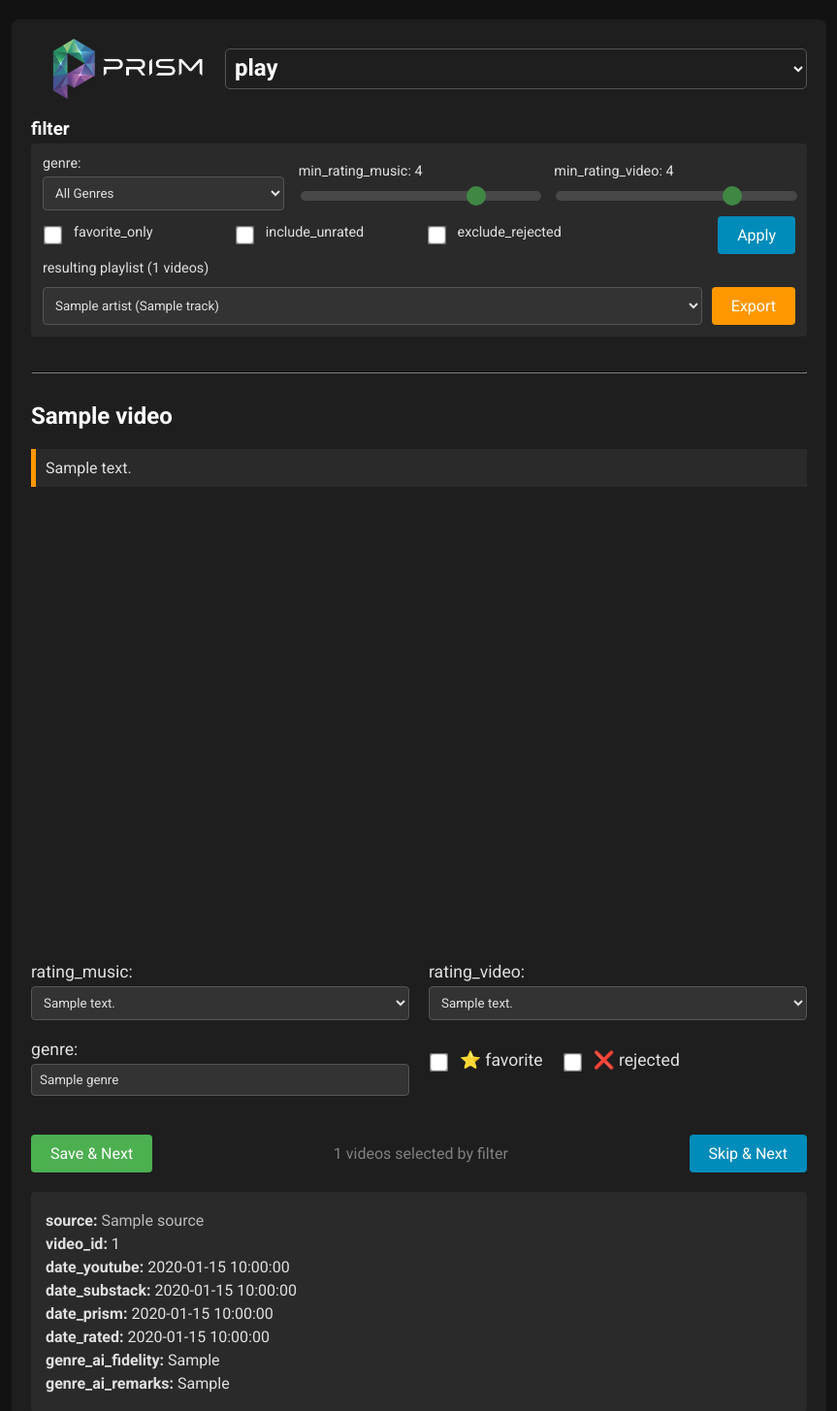
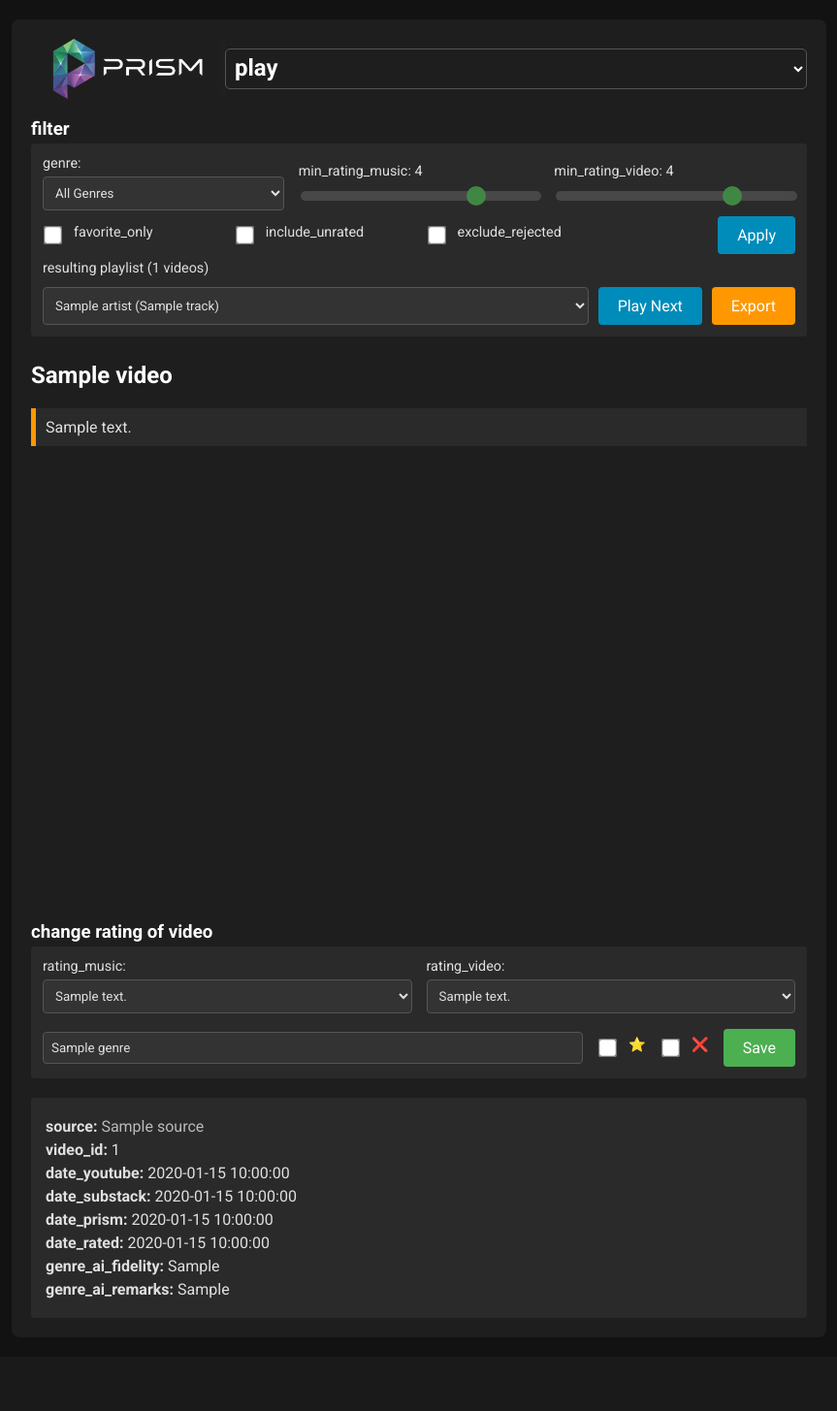
Before and after one commit to airflow2010/GOODMUSIC, a Flask app: template templates/play.html in a window 1280 px wide. Shown: the top 1455 px of the page at 97% size, without its empty margins (208-1071 px from the left). After the commit the page ends 1359 px from the top, so only its background shows below. Run offline with Flask 3, Linux system fonts and the light colour scheme; the template is opened without the code that fills it: most values are stand-ins (such as "Sample title", 1, 10 or a date in 2020); parts of the project's set-up code (start-up, migrations or seed data) failed here and were passed over.

Commit message:
layout changes and AJAX introduction for play mode

```diff
--- a/templates/play.html
+++ b/templates/play.html
@@ -15,6 +15,7 @@
         .filter-form .checkbox-group { margin-bottom: 0; }
         .filter-actions { display: flex; justify-content: flex-end; }
         #playing-form { display: flex; flex-direction: column; gap: 8px; }
+        #rating-form { display: block; }
         .section-title { margin: 0 0 4px; }
         .filter-form + .section-title { margin-top: 2px; }
     </style>
@@ -83,6 +84,7 @@
                             </option>
                         {% endfor %}
                     </select>
+                    <button type="submit" onclick="document.getElementById('selected_video_id').value='';" class="next-button" style="width: auto; white-space: nowrap;">Play Next</button>
                     <button type="button" onclick="toggleExport()" class="next-button" style="background-color: #ff9800; width: auto;">Export</button>
                 </div>
             </div>
@@ -93,8 +95,6 @@
             </div>
         </div>
     </form>
-
-    <hr style="border-color: #333; margin: 30px 0;">
 
     {% if video %}
         <h2>{{ video.title }}</h2>
@@ -109,7 +109,9 @@
             <div id="player"></div>
         </div>
 
-        <form action="{{ url_for('save_play_rating', video_id=video.video_id) }}" method="post">
+        <h3 class="section-title">{% if video.date_rated %}change rating of video{% else %}rate video{% endif %}</h3>
+        <form id="rating-form" action="{{ url_for('save_play_rating', video_id=video.video_id) }}" method="post">
+            <div class="filter-form">
             <!-- Hidden fields to preserve filters -->
             <input type="hidden" name="min_rating_music_hidden" value="{{ filters.min_rating_music }}">
             <input type="hidden" name="min_rating_video_hidden" value="{{ filters.min_rating_video }}">
@@ -119,6 +121,7 @@
             <input type="hidden" name="exclude_rejected_hidden" value="{{ 'true' if filters.exclude_rejected else 'false' }}">
 
             <!-- Ratings -->
+            <div class="filter-row" style="grid-template-columns: 1fr 1fr;">
                 <div>
                     <label for="rating_music">rating_music:</label>
                     <select id="rating_music" name="rating_music" required class="{% if not video.date_rated %}unrated{% endif %}">
@@ -135,35 +138,28 @@
                         {% endfor %}
                     </select>
                 </div>
+            </div>
 
-            <!-- Genre -->
-            <div>
-                <label for="genre">genre:</label>
-                <input type="text" id="genre" name="genre" value="{{ video.genre }}" list="genre_list" autocomplete="off">
+            <!-- Genre, Booleans, Save Button -->
+            <div style="display: flex; align-items: center; gap: 15px; margin-top: 10px;">
+                <div style="flex-grow: 1;">
+                    <input type="text" id="genre" name="genre" value="{{ video.genre }}" list="genre_list" autocomplete="off" placeholder="genre" style="width: 100%;">
                     <datalist id="genre_list">
                         {% for g in genres %}
                             <option value="{{ g }}">
                         {% endfor %}
                     </datalist>
                 </div>
-
-            <!-- Booleans -->
-            <div style="display: flex; gap: 20px;">
-                <div class="checkbox-group">
+                <div class="checkbox-group" style="margin-bottom: 0;">
                     <input type="checkbox" id="favorite" name="favorite" {% if video.favorite %}checked{% endif %}>
-                    <label for="favorite">⭐ favorite</label>
+                    <label for="favorite">⭐</label>
                 </div>
-                <div class="checkbox-group">
+                <div class="checkbox-group" style="margin-bottom: 0;">
                     <input type="checkbox" id="rejected" name="rejected" {% if video.rejected %}checked{% endif %}>
-                    <label for="rejected">❌ rejected</label>
+                    <label for="rejected">❌</label>
                 </div>
+                <button type="submit" class="save-button" style="width: auto; margin: 0; white-space: nowrap;">Save</button>
             </div>
-
-            <!-- Buttons -->
-            <div class="button-group">
-                <button type="submit" class="save-button">Save & Next</button>
-                <span style="color: grey;">{{ videos_count }} videos selected by filter</span>
-                <button type="submit" class="next-button" formaction="{{ url_for('skip_video') }}">Skip & Next</button>
             </div>
         </form>
 
@@ -248,6 +244,31 @@
         const minRatingVideoDisplay = document.getElementById('min_rating_video_display');
         if (minRatingVideoSlider) {
             minRatingVideoSlider.oninput = function() { minRatingVideoDisplay.textContent = this.value; }
+        }
+
+        // AJAX for rating form
+        const ratingForm = document.getElementById('rating-form');
+        if (ratingForm) {
+            ratingForm.addEventListener('submit', function(e) {
+                e.preventDefault();
+                const form = this;
+                const btn = form.querySelector('.save-button');
+                const originalText = btn.textContent;
+
+                btn.textContent = 'Saving...';
+
+                fetch(form.action, {
+                    method: 'POST',
+                    body: new FormData(form)
+                }).then(response => {
+                    if (response.ok) {
+                        btn.textContent = 'Saved';
+                        setTimeout(() => {
+                            btn.textContent = originalText;
+                        }, 1000);
+                    }
+                });
+            });
         }
     });
 
```
Lines whose indentation alone changed are shown as unchanged.
